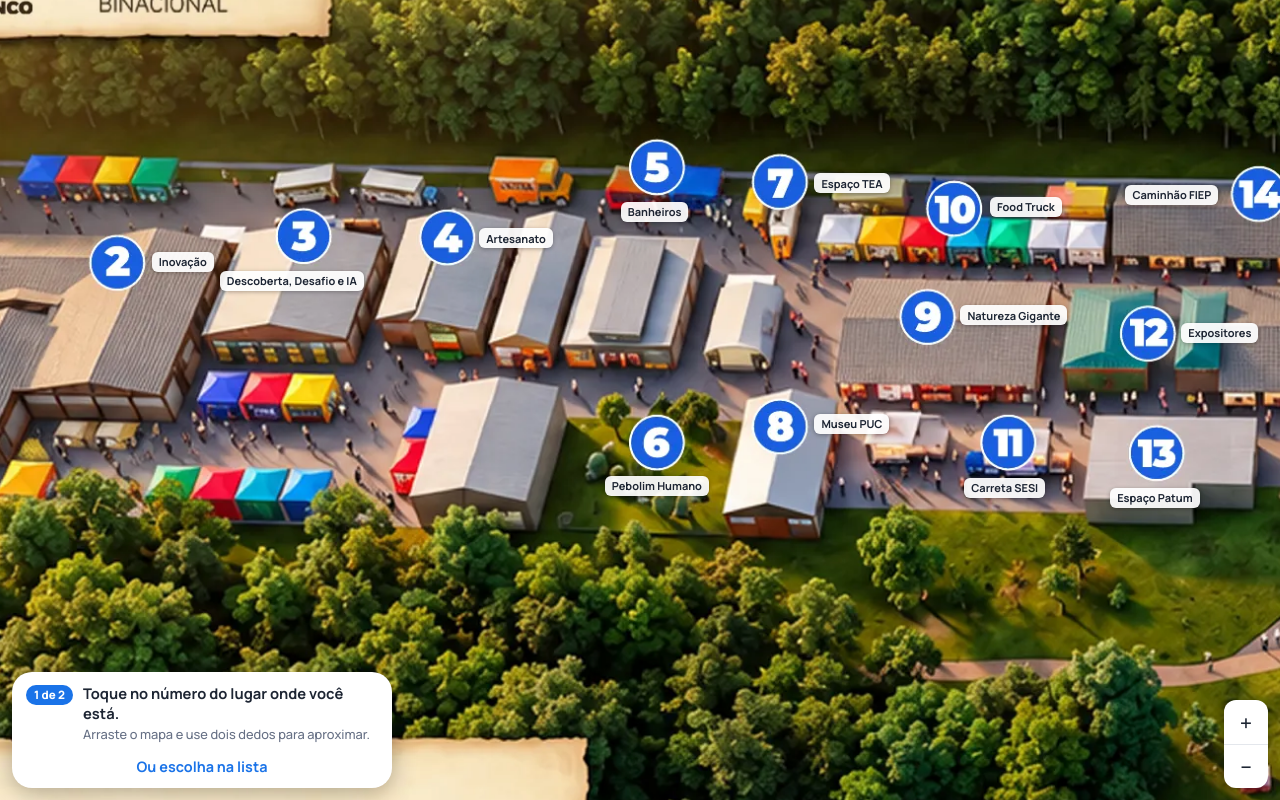
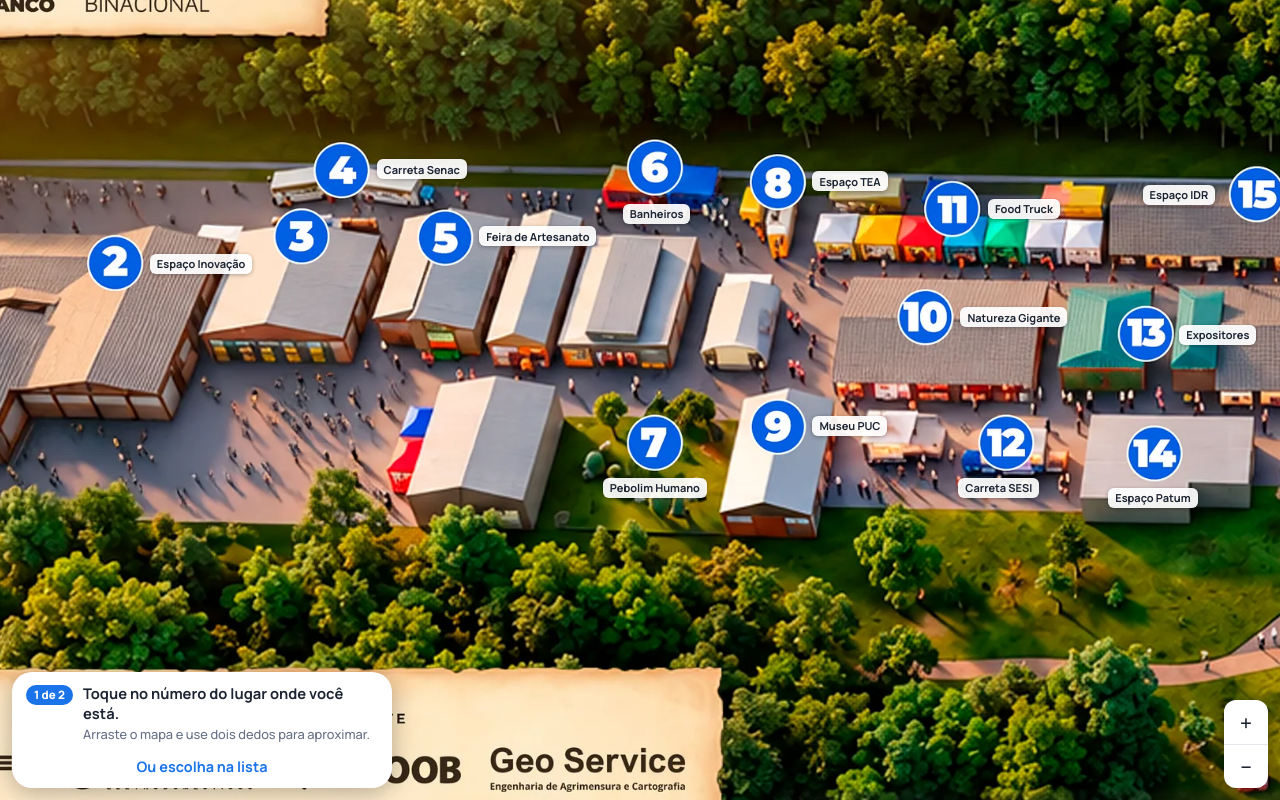
Before and after one commit to estagiario4-dotcom/MapaInventum2026, a React (Vite) app: page / in a window 1280 px wide. Built offline with nearby package versions, Linux system fonts and the light colour scheme.

Commit message:
Mapa finalizado

```diff
--- a/src/App.jsx
+++ b/src/App.jsx
@@ -43,7 +43,7 @@ function Numero({ local, grande }) {
   )
 }
 
-const ondeFica = (l) => (l.dentro ? 'Dentro do Pavilhão (18)' : `Área externa · número ${l.numero}`)
+const ondeFica = (l) => (l.dentro ? `Dentro do Pavilhão (${pavilhao.numero})` : `Área externa · número ${l.numero}`)
 
 export default function App() {
   const [origem, setOrigem] = useState(() => buscarLocal(params.get('aqui')))
@@ -89,7 +89,8 @@ export default function App() {
     setPassos(false)
     const r = calcularRota(dados, grafo, origem, local)
     // tocou no mapa: só arrasta, mantendo à vista o lugar tocado; da lista: enquadra a partir de onde a pessoa está
-    if (r) setFoco(daLista ? caixaDaRota(origem, local, r) : { ...caixaDaRota(origem, local, r), manter: pontoDe(dados, local), mover: true })
+    // da lista: enquadra a rota toda; tocando no mapa: o mapa fica onde está (só arrasta se o lugar ficar atrás do painel)
+    if (r) setFoco(daLista ? caixaDaRota(origem, local, r) : { caixa: caixaDaRota(origem, local, r).caixa, manter: local.ponto || pontoDe(dados, local), soManter: true })
   }
 
   function Linha({ local }) {
@@ -120,14 +121,19 @@ export default function App() {
     }
     const itens = []
     itens.push(origem.dentro
-      ? <>Saia {origem.x != null ? <>de <strong>{origem.nome}</strong> e siga a linha até a entrada do </> : 'pela entrada do '}<Numero local={pavilhao} /> <strong>Pavilhão</strong></>
+      ? <>Saia {origem.x != null ? <>de <strong>{origem.nome}</strong> e siga a linha até a entrada lateral do </> : 'pela entrada lateral do '}<Numero local={pavilhao} /> <strong>Pavilhão</strong></>
       : <>Saia de <Numero local={origem} /> <strong>{origem.nome}</strong></>)
     if (rota.pontos.length > 1) {
-      itens.push(rota.referencias.length
-        ? <>Siga a linha azul passando por {rota.referencias.slice(0, 3).map((l, i, t) => (
+      // quando a rota atravessa o Pavilhão, ele tem um passo só dele
+      const refs = rota.pelaPavilhao ? rota.referencias.filter((l) => l.id !== dados.pavilhao) : rota.referencias
+      itens.push(refs.length
+        ? <>Siga a linha azul passando por {refs.slice(0, 3).map((l, i, t) => (
             <span key={l.id}><Numero local={l} /> {l.nome}{i < t.length - 2 ? ', ' : i === t.length - 2 ? ' e ' : ''}</span>
           ))}</>
         : <>Siga a linha azul</>)
+      if (rota.pelaPavilhao) {
+        itens.push(<>Entre pela lateral do <Numero local={pavilhao} /> <strong>Pavilhão</strong>, atravesse por dentro (passando pelas atrações) e saia pela outra lateral</>)
+      }
     }
     itens.push(destino.dentro
       ? (destino.x != null
@@ -211,7 +217,7 @@ export default function App() {
               <span className="dica-passo">{origem ? '2 de 2' : '1 de 2'}</span>
               <span>
                 <strong>{origem ? 'Toque no número para onde você quer ir.' : 'Toque no número do lugar onde você está.'}</strong>
-                <small>{origem ? 'Toque no número ou no nome. Aproxime o Pavilhão (18) para ver o que tem dentro.' : 'Arraste o mapa e use dois dedos para aproximar.'}</small>
+                <small>{origem ? `Toque no número ou no nome. Aproxime o Pavilhão (${pavilhao.numero}) para ver o que tem dentro.` : 'Arraste o mapa e use dois dedos para aproximar.'}</small>
               </span>
             </p>
             <button className="link" onClick={() => setLista(true)}>Ou escolha na lista</button>
--- a/src/Mapa.jsx
+++ b/src/Mapa.jsx
@@ -83,7 +83,8 @@ export default function Mapa({ foco, margem, rota, origem, destino, aoTocar, aoL
     const maxW = Math.min(IMG.largura, IMG.altura * (tam.w / tam.h))
     const cx = v.x + v.w / 2
     const cy = v.y + v.h / 2
-    const w = Math.min(Math.max(v.w, 120), maxW)
+    // zoom máximo: no máximo 5 pixels de tela por unidade (a imagem não fica borrada)
+    const w = Math.min(Math.max(v.w, 120, tam.w / 5), maxW)
     const h = w * (tam.h / tam.w)
     const k = w / tam.w
     const topo = (margem?.topo || 0) * k
@@ -97,7 +98,8 @@ export default function Mapa({ foco, margem, rota, origem, destino, aoTocar, aoL
   // enquadra uma caixa do mapa na parte livre da tela (acima do painel)
   // "manter": ponto que precisa aparecer quando a caixa não cabe na tela (ex.: onde a pessoa está)
   // "mover": só arrasta o mapa até a caixa, sem mudar o zoom
-  function enquadrar(b, manter, mover) {
+  // soManter: não mexe no zoom nem no centro; só arrasta o mínimo para "manter" aparecer
+  function enquadrar(b, manter, mover, soManter) {
     const topo = margem?.topo || 0
     const baixo = margem?.baixo || 0
     const esquerda = margem?.esquerda || 0
@@ -105,9 +107,9 @@ export default function Mapa({ foco, margem, rota, origem, destino, aoTocar, aoL
     const livreW = Math.max(tam.w - esquerda - 24, 120)
     // escala (unidades do mapa por pixel), sem passar do zoom máximo e do mínimo
     const maxEscala = Math.min(IMG.largura, IMG.altura * (tam.w / tam.h)) / tam.w
-    const escala = mover && vb ? vb.w / tam.w
-      : Math.min(Math.max(Math.max(b.w / livreW, b.h / livreH) * 1.08, 120 / tam.w), maxEscala)
-    let v = {
+    const escala = (mover || soManter) && vb ? vb.w / tam.w
+      : Math.min(Math.max(Math.max(b.w / livreW, b.h / livreH) * 1.08, Math.max(120, tam.w / 5) / tam.w), maxEscala)
+    let v = soManter && vb ? { ...vb } : {
       x: b.x + b.w / 2 - (esquerda + 12 + livreW / 2) * escala,
       y: b.y + b.h / 2 - (topo + livreH / 2) * escala,
       w: tam.w * escala,
@@ -124,20 +126,34 @@ export default function Mapa({ foco, margem, rota, origem, destino, aoTocar, aoL
       v = { ...v, x: v.x + dx, y: v.y + dy }
     }
     // não mostra faixa vazia embaixo da imagem se não precisar
-    const yMax = Math.max(IMG.altura - v.h, b.y + b.h - (v.h - baixo * escala))
-    v = limitar({ ...v, y: Math.min(v.y, yMax) })
+    if (!soManter) {
+      const yMax = Math.max(IMG.altura - v.h, b.y + b.h - (v.h - baixo * escala))
+      v = { ...v, y: Math.min(v.y, yMax) }
+    }
+    v = limitar(v)
     setVb(v)
   }
 
   useEffect(() => {
-    if (tam.w && foco) enquadrar(foco.caixa, foco.manter, foco.mover)
+    if (tam.w && foco) enquadrar(foco.caixa, foco.manter, foco.mover, foco.soManter)
     // refaz quando o painel muda de tamanho, para a rota não ficar escondida atrás dele
   }, [foco, tam.w, tam.h, margem?.baixo, margem?.esquerda]) // eslint-disable-line react-hooks/exhaustive-deps
+
+  // centro da parte do mapa que não fica atrás do painel (os botões + e − aproximam ali)
+  const centroLivre = () => {
+    const esq = margem?.esquerda || 0
+    return { x: esq + (tam.w - esq) / 2, y: (tam.h - (margem?.baixo || 0)) / 2 }
+  }
 
   function zoomEm(px, py, fator) {
     setVb((v) => {
       const mx = v.x + (px / tam.w) * v.w
       const my = v.y + (py / tam.h) * v.h
+      // não deixa passar do zoom máximo/mínimo; senão o mapa "pula" para outro ponto
+      const minW = Math.max(120, tam.w / 5)
+      const maxW = Math.min(IMG.largura, IMG.altura * (tam.w / tam.h))
+      fator = Math.min(Math.max(fator, minW / v.w), maxW / v.w)
+      if (Math.abs(fator - 1) < 1e-3) return v
       return limitar({ x: mx - (mx - v.x) * fator, y: my - (my - v.y) * fator, w: v.w * fator, h: v.h * fator })
     })
   }
@@ -260,11 +276,12 @@ export default function Mapa({ foco, margem, rota, origem, destino, aoTocar, aoL
         const t = naTela(posPonto(l))
         ocupado.push({ x1: t.x - 16, x2: t.x + 16, y1: t.y - 16, y2: t.y + 16 })
       }
-      const e = naTela(PLANTA.entrada)
+      // as duas entradas ficam nas laterais do Pavilhão
       const el = naTela(PLANTA.entradaLateral)
+      const er = naTela(PLANTA.entradaDireita)
       for (const r of [
-        { x1: e.x - 30, x2: e.x + 30, y1: e.y + 4, y2: e.y + 24 },
         { x1: el.x - 66, x2: el.x - 6, y1: el.y - 10, y2: el.y + 10 },
+        { x1: er.x + 6, x2: er.x + 66, y1: er.y - 10, y2: er.y + 10 },
       ]) {
         const entrada = { ...r, id: null, texto: 'Entrada', classe: ' rotulo-entrada' }
         ocupado.push(entrada)
@@ -340,7 +357,7 @@ export default function Mapa({ foco, margem, rota, origem, destino, aoTocar, aoL
 
           {/* telhado aberto: o Pavilhão por dentro, em 3D (aparece ao aproximar) */}
           <image href={PLANTA.imagem} x={PX} y={PY} width={PW} height={PH} preserveAspectRatio="none"
-            className={`pavilhao-dentro${aberto ? ' visivel' : ''}`} />
+            className={`pavilhao-dentro${aberto || rota?.pelaPavilhao ? ' visivel' : ''}`} />
 
           {/* rota: do número de origem até o número de destino */}
           {pontos && (() => {
@@ -401,8 +418,8 @@ export default function Mapa({ foco, margem, rota, origem, destino, aoTocar, aoL
       )}
 
       <div className="controles" style={{ bottom: (margem?.baixo || 0) + 12 }}>
-        <button aria-label="Aproximar" onClick={() => zoomEm(tam.w / 2, tam.h / 2, 1 / 1.6)}>+</button>
-        <button aria-label="Afastar" onClick={() => zoomEm(tam.w / 2, tam.h / 2, 1.6)}>−</button>
+        <button aria-label="Aproximar" onClick={() => zoomEm(centroLivre().x, centroLivre().y, 1 / 1.6)}>+</button>
+        <button aria-label="Afastar" onClick={() => zoomEm(centroLivre().x, centroLivre().y, 1.6)}>−</button>
       </div>
 
       {editor && clique && <div className="coordenadas">x: {clique.x}, y: {clique.y}</div>}
--- a/src/dados/mapa.json
+++ b/src/dados/mapa.json
@@ -11,8 +11,8 @@
    "numero": 1,
    "id": "espaco-astronomia",
    "nome": "Espaço Astronomia",
-   "rotulo": "Astronomia",
-   "x": 61,
+   "rotulo": "Espaço Astronomia",
+   "x": 60,
    "y": 386,
    "no": "a1"
   },
@@ -20,9 +20,9 @@
    "numero": 2,
    "id": "espaco-inovacao",
    "nome": "Espaço Inovação",
-   "rotulo": "Inovação",
-   "x": 192,
-   "y": 330,
+   "rotulo": "Espaço Inovação",
+   "x": 191,
+   "y": 331,
    "no": "t2"
   },
   {
@@ -30,144 +30,162 @@
    "id": "espaco-da-descoberta",
    "nome": "Espaço da Descoberta, Desafio e IA",
    "rotulo": "Descoberta, Desafio e IA",
-   "x": 287,
+   "x": 286,
    "y": 317,
    "no": "t4"
   },
   {
    "numero": 4,
+   "id": "carreta-senac",
+   "nome": "Carreta Senac",
+   "rotulo": "Carreta Senac",
+   "x": 306,
+   "y": 283,
+   "no": "t4b"
+  },
+  {
+   "numero": 5,
    "id": "feira-de-artesanato",
    "nome": "Feira de Artesanato",
-   "rotulo": "Artesanato",
+   "rotulo": "Feira de Artesanato",
    "x": 358,
-   "y": 318,
+   "y": 317,
    "no": "t5"
   },
   {
-   "numero": 5,
+   "numero": 6,
    "id": "banheiros",
    "nome": "Banheiros",
    "rotulo": "Banheiros",
-   "x": 466,
-   "y": 282,
+   "x": 467,
+   "y": 283,
    "no": "t7"
   },
   {
-   "numero": 6,
+   "numero": 7,
    "id": "pebolim-humano",
    "nome": "Pebolim Humano",
    "rotulo": "Pebolim Humano",
-   "x": 466,
-   "y": 421,
+   "x": 465,
+   "y": 422,
    "no": "m3"
   },
   {
-   "numero": 7,
+   "numero": 8,
    "id": "espaco-tea",
    "nome": "Espaço TEA",
    "rotulo": "Espaço TEA",
-   "x": 528,
-   "y": 290,
+   "x": 527,
+   "y": 289,
    "no": "t8"
   },
   {
-   "numero": 8,
+   "numero": 9,
    "id": "espaco-museu-puc",
    "nome": "Espaço Museu PUC",
    "rotulo": "Museu PUC",
-   "x": 528,
-   "y": 412,
+   "x": 527,
+   "y": 413,
    "no": "j2"
   },
   {
-   "numero": 9,
+   "numero": 10,
    "id": "espaco-natureza-gigante",
    "nome": "Espaço Natureza Gigante",
    "rotulo": "Natureza Gigante",
    "x": 602,
-   "y": 357,
+   "y": 358,
    "no": "s1"
   },
   {
-   "numero": 10,
+   "numero": 11,
    "id": "food-truck",
    "nome": "Food Truck",
    "rotulo": "Food Truck",
-   "x": 617,
-   "y": 302,
+   "x": 616,
+   "y": 303,
    "no": "f1"
   },
   {
-   "numero": 11,
+   "numero": 12,
    "id": "carreta-sesi",
    "nome": "Carreta SESI",
    "rotulo": "Carreta SESI",
-   "x": 645,
+   "x": 642,
    "y": 422,
    "no": "s2"
   },
   {
-   "numero": 12,
+   "numero": 13,
    "id": "expositores",
    "nome": "Expositores",
    "rotulo": "Expositores",
-   "x": 714,
-   "y": 366,
+   "x": 713,
+   "y": 367,
    "no": "s3"
   },
   {
-   "numero": 13,
+   "numero": 14,
    "id": "espaco-patum",
    "nome": "Espaço Patum",
    "rotulo": "Espaço Patum",
-   "x": 719,
+   "x": 718,
    "y": 427,
-   "no": "s4"
+   "no": "s3"
   },
   {
-   "numero": 14,
-   "id": "caminhao-fiep",
-   "nome": "Caminhão FIEP",
-   "rotulo": "Caminhão FIEP",
-   "x": 771,
+   "numero": 15,
+   "id": "espaco-idr",
+   "nome": "Espaço IDR",
+   "rotulo": "Espaço IDR",
+   "x": 770,
    "y": 296,
    "no": "f3"
   },
   {
-   "numero": 15,
+   "numero": 16,
+   "id": "praca-sustentabilidade",
+   "nome": "Praça Sustentabilidade",
+   "rotulo": "Praça Sustentabilidade",
+   "x": 803,
+   "y": 368,
+   "no": "s45"
+  },
+  {
+   "numero": 17,
+   "id": "corrida-maluca",
+   "nome": "Corrida Maluca",
+   "rotulo": "Corrida Maluca",
+   "x": 1114,
+   "y": 545,
+   "no": "g8"
+  },
+  {
+   "numero": 18,
    "id": "nautimodelismo",
    "nome": "Nautimodelismo",
    "rotulo": "Nautimodelismo",
-   "x": 1041,
+   "x": 1040,
    "y": 670,
    "no": "lago"
   },
   {
-   "numero": 16,
-   "id": "corrida-maluca",
-   "nome": "Corrida Maluca",
-   "rotulo": "Corrida Maluca",
-   "x": 1115,
-   "y": 545,
-   "no": "g8"
-  },
-  {
-   "numero": 17,
+   "numero": 19,
    "id": "auditorio-cultura",
    "nome": "Auditório Cultura",
    "rotulo": "Auditório Cultura",
-   "x": 1421,
-   "y": 353,
+   "x": 1419,
+   "y": 352,
    "no": "auditorio"
   },
   {
-   "numero": 18,
+   "numero": 20,
    "id": "exposicao-interna",
    "nome": "Exposição Interna (Pavilhão)",
-   "rotulo": "Pavilhão · Atrações",
+   "rotulo": "Exposição Interna",
    "x": 1088,
    "y": 313,
-   "no": "entrada"
+   "no": "f4"
   },
   {
    "id": "pavilhao-pato-holografico",
@@ -773,6 +791,26 @@
   "pv40": {
    "x": 1100.2,
    "y": 398.5
+  },
+  "t4b": {
+   "x": 310,
+   "y": 296
+  },
+  "s45": {
+   "x": 805,
+   "y": 405
+  },
+  "pvd": {
+   "x": 1272.5,
+   "y": 315.5
+  },
+  "anexo": {
+   "x": 1305,
+   "y": 330
+  },
+  "anexo-porta": {
+   "x": 1322,
+   "y": 436
   }
  },
  "caminhos": [
@@ -787,10 +825,6 @@
   [
    "t3",
    "t4"
-  ],
-  [
-   "t4",
-   "t5"
   ],
   [
    "t5",
@@ -881,10 +915,6 @@
    "s4"
   ],
   [
-   "s4",
-   "s5"
-  ],
-  [
    "s5",
    "s6"
   ],
@@ -894,19 +924,23 @@
   ],
   [
    "p0",
-   "p1"
+   "p1",
+   4
   ],
   [
    "p1",
-   "entrada"
+   "entrada",
+   4
   ],
   [
    "entrada",
-   "p2"
+   "p2",
+   4
   ],
   [
    "p2",
-   "p3"
+   "p3",
+   4
   ],
   [
    "p3",
@@ -946,19 +980,23 @@
   ],
   [
    "g6",
-   "g7"
+   "g7",
+   2.5
   ],
   [
    "g7",
-   "g8"
+   "g8",
+   2.5
   ],
   [
    "g8",
-   "g9"
+   "g9",
+   2.5
   ],
   [
    "g9",
-   "g10"
+   "g10",
+   2.5
   ],
   [
    "g10",
@@ -1161,12 +1199,48 @@
    "pv9"
   ],
   [
-   "entrada",
-   "pv40"
+   "f4",
+   "pv19"
+  ],
+  [
+   "t4",
+   "t4b"
+  ],
+  [
+   "t4b",
+   "t5"
+  ],
+  [
+   "s4",
+   "s45"
+  ],
+  [
+   "s45",
+   "s5"
+  ],
+  [
+   "pv38",
+   "pvd"
+  ],
+  [
+   "pvd",
+   "anexo"
+  ],
+  [
+   "anexo",
+   "anexo-porta"
+  ],
+  [
+   "anexo-porta",
+   "p3"
+  ],
+  [
+   "anexo-porta",
+   "p4"
   ],
   [
    "f4",
-   "pv19"
+   "s5"
   ]
  ],
  "planta": {
@@ -1177,13 +1251,13 @@
    404,
    128
   ],
-  "entrada": {
-   "x": 1100.2,
-   "y": 398.5
-  },
   "entradaLateral": {
    "x": 884.0,
    "y": 319.1
+  },
+  "entradaDireita": {
+   "x": 1272.5,
+   "y": 315.5
   }
  }
 }
--- a/src/rota.js
+++ b/src/rota.js
@@ -3,10 +3,12 @@ export function montarGrafo(dados) {
   const vizinhos = {}
   for (const id in dados.nos) vizinhos[id] = []
 
-  for (const [a, b] of dados.caminhos) {
+  // o 3º valor do caminho (opcional) deixa o trecho "mais caro" para a rota evitar
+  // (ex.: a calçada da frente do Pavilhão, para a rota passar por dentro dele)
+  for (const [a, b, custo = 1] of dados.caminhos) {
     const na = dados.nos[a]
     const nb = dados.nos[b]
-    const peso = Math.hypot(na.x - nb.x, na.y - nb.y)
+    const peso = Math.hypot(na.x - nb.x, na.y - nb.y) * custo
     vizinhos[a].push({ id: b, peso })
     vizinhos[b].push({ id: a, peso })
   }
@@ -74,5 +76,9 @@ export function calcularRota(dados, grafo, origem, destino) {
     }
   }
 
-  return { destino, pontos, referencias, metros: r.distancia * dados.metrosPorUnidade }
+  // distância de verdade (sem o custo extra dos trechos evitados)
+  let d = 0
+  for (let i = 1; i < pontos.length; i++) d += Math.hypot(pontos[i].x - pontos[i - 1].x, pontos[i].y - pontos[i - 1].y)
+  const pelaPavilhao = !origem.dentro && !destino.dentro && r.caminho.some((id) => id.startsWith('pv'))
+  return { destino, pontos, referencias, pelaPavilhao, metros: d * dados.metrosPorUnidade }
 }
```
Also changed, not shown: public/mapa-inventum.webp, 1 other file (tests, documents, lock files or other folders).
